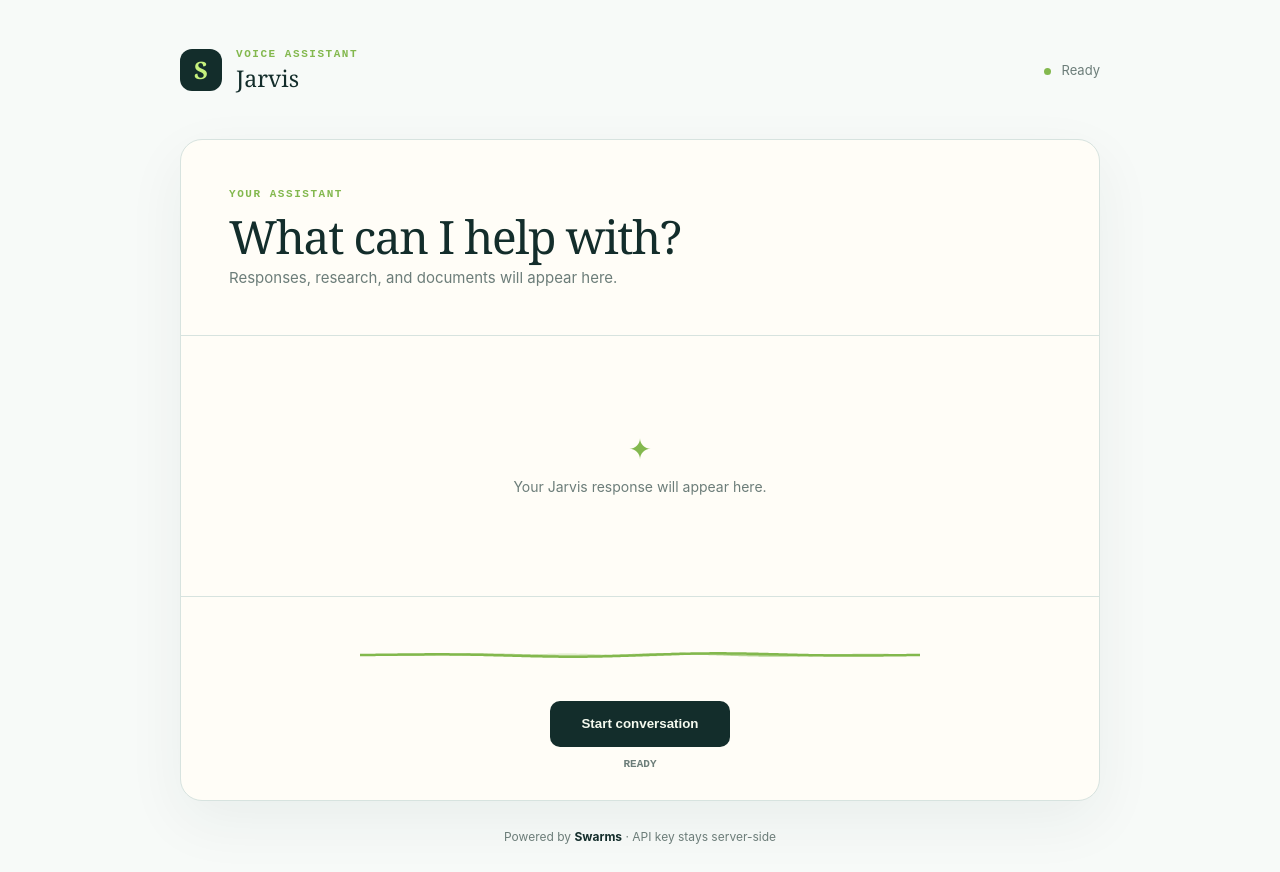
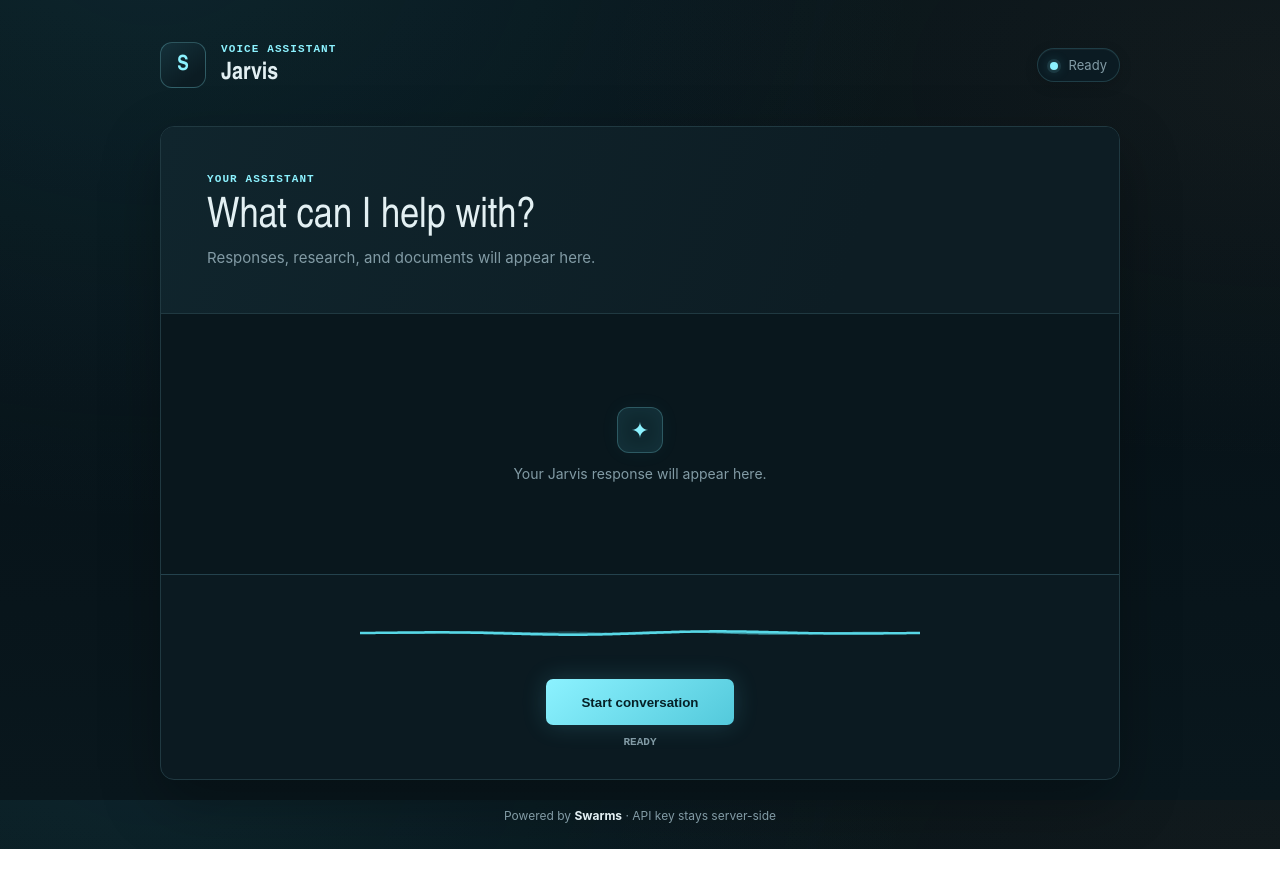
Before and after one commit to HuedCode88/Shark-Byte-2026, a React (Vite) app in the folder Jarvis/: page / in a window 1280 px wide. After the commit the page ends 849 px from the top, so only its background shows below. Built offline with nearby package versions, Linux system fonts and the light colour scheme.

Commit message:
UI update merged with biggest logic

```diff
--- a/Jarvis/src/App.css
+++ b/Jarvis/src/App.css
@@ -1,25 +1,37 @@
 :root {
-  --ink: #132d2b;
-  --muted: #6c7d79;
-  --line: #d7e3df;
-  --paper: #f7faf8;
-  --cream: #fffdf7;
-  --mint: #c6f17d;
-  --dark-mint: #83b84e;
+  --ink: #e3f0f3;
+  --ink-soft: #a8c0c8;
+  --muted: #829ba5;
+  --line: #24424d;
+  --paper: #071319;
+  --cream: #0c1d25;
+  --surface-soft: #102731;
+  --mint: #8cf2ff;
+  --dark-mint: #54c9db;
+  --coral: #ffc36b;
+  --coral-soft: #302719;
+  --shadow-card: 0 26px 78px rgba(0, 0, 0, .34), 0 0 0 1px rgba(74, 190, 207, .035);
 }
 
 * { box-sizing: border-box; }
 
+::selection { background: #245c68; color: #f3fcff; }
+
 body {
-  background: var(--paper);
+  min-width: 320px;
+  background:
+    radial-gradient(ellipse at 12% -8%, rgba(43, 130, 145, .14), transparent 48%),
+    radial-gradient(ellipse at 100% 10%, rgba(183, 120, 63, .055), transparent 38%),
+    linear-gradient(180deg, #08151b 0%, var(--paper) 52%, #09171d 100%);
+  background-attachment: fixed;
   color: var(--ink);
 }
 
 .app-shell {
-  width: min(100% - 40px, 920px);
+  width: min(100% - 40px, 960px);
   min-height: 100svh;
   margin: 0 auto;
-  padding: 48px 0 28px;
+  padding: 42px 0 26px;
   display: flex;
   flex-direction: column;
 }
@@ -27,90 +39,102 @@ body {
 .app-header {
   display: flex;
   align-items: center;
-  gap: 14px;
-  margin-bottom: 48px;
+  gap: 15px;
+  margin-bottom: 38px;
 }
 
 .brand-mark {
-  width: 42px;
-  height: 42px;
+  width: 46px;
+  height: 46px;
   display: grid;
   place-items: center;
+  border: 1px solid rgba(140, 242, 255, .26);
   border-radius: 12px;
-  background: var(--ink);
+  background: linear-gradient(145deg, #14313a, #0b1c23 75%);
   color: var(--mint);
-  font: 700 24px/1 Georgia, serif;
+  font: 600 21px/1 Bahnschrift, 'DIN Alternate', 'Arial Narrow', sans-serif;
 }
 
 .eyebrow {
   margin: 0;
-  color: var(--dark-mint);
+  color: var(--mint);
   font: 700 11px/1.2 ui-monospace, monospace;
-  letter-spacing: .14em;
+  letter-spacing: .1em;
 }
 
 h1, h2 { color: var(--ink); }
-h1 { margin: 5px 0 0; font: 500 23px/1.1 Georgia, serif; }
-h2 { margin: 10px 0 8px; font: 500 clamp(30px, 5vw, 46px)/1.05 Georgia, serif; letter-spacing: -.03em; }
+h1 { margin: 5px 0 0; font: 600 24px/1.1 Bahnschrift, 'DIN Alternate', 'Arial Narrow', sans-serif; }
+h2 { margin: 10px 0 8px; font: 500 42px/1.05 Bahnschrift, 'DIN Alternate', 'Arial Narrow', sans-serif; }
 
 .status {
   margin-left: auto;
   color: var(--muted);
   font-size: 13px;
+  padding: 8px 12px;
+  border: 1px solid rgba(111, 199, 211, .2);
+  border-radius: 999px;
+  background: rgba(12, 29, 37, .82);
+  box-shadow: inset 0 1px 0 rgba(255, 255, 255, .035), 0 4px 14px rgba(0, 0, 0, .14);
 }
 
 .status span {
   display: inline-block;
-  width: 7px;
-  height: 7px;
+  width: 8px;
+  height: 8px;
   margin-right: 7px;
   border-radius: 50%;
-  background: var(--dark-mint);
+  background: var(--mint);
+  box-shadow: 0 0 0 3px rgba(140, 242, 255, .1), 0 0 12px rgba(84, 201, 219, .38);
 }
+
+.status.active span { background: var(--coral); box-shadow: 0 0 0 3px rgba(255, 195, 107, .12), 0 0 12px rgba(255, 195, 107, .35); }
 
 .chat-card {
   overflow: hidden;
-  border: 1px solid var(--line);
-  border-radius: 22px;
-  background: var(--cream);
-  box-shadow: 0 20px 60px rgba(19, 45, 43, .06);
+  border: 1px solid #203941;
+  border-radius: 14px;
+  background: #0b1a21;
+  box-shadow: 0 22px 60px rgba(0, 0, 0, .28);
 }
 
-.chat-intro { padding: clamp(26px, 5vw, 48px); border-bottom: 1px solid var(--line); }
+.chat-intro { padding: clamp(26px, 5vw, 46px); border-bottom: 1px solid #203941; background: linear-gradient(110deg, #10252d, #0d1d24 72%); }
 .chat-intro > p:last-child { max-width: 470px; margin: 0; color: var(--muted); font-size: 15px; }
 
 .messages {
   min-height: 260px;
   max-height: 480px;
   overflow-y: auto;
-  padding: 28px clamp(20px, 5vw, 48px);
+  padding: 30px clamp(20px, 5vw, 48px);
+  background: rgba(3, 12, 16, .18);
+  scrollbar-color: #345b65 transparent;
+  scrollbar-width: thin;
 }
 
 .empty-state { min-height: 200px; display: grid; place-content: center; justify-items: center; gap: 12px; color: var(--muted); font-size: 14px; }
 .empty-state p { margin: 0; }
-.empty-icon { color: var(--dark-mint); font-size: 28px; }
-.message-row { max-width: 78%; margin-bottom: 22px; }
+.empty-icon { display: grid; width: 46px; height: 46px; place-items: center; border: 1px solid rgba(140, 242, 255, .24); border-radius: 12px; background: rgba(29, 72, 81, .38); color: var(--mint); font-size: 22px; box-shadow: inset 0 0 18px rgba(84, 201, 219, .07), 0 0 20px rgba(84, 201, 219, .05); }
+.message-row { max-width: 78%; margin-bottom: 24px; animation: message-in .24s ease-out both; }
 .message-row.user { margin-left: auto; text-align: right; }
 .message-row.research-message { max-width: 100%; }
-.message-label { display: block; margin-bottom: 5px; color: var(--dark-mint); font: 700 11px/1.2 ui-monospace, monospace; text-transform: uppercase; letter-spacing: .1em; }
-.message-row p { margin: 0; padding: 13px 16px; border-radius: 14px; background: #edf3ee; text-align: left; font-size: 15px; white-space: pre-wrap; }
-.message-row.user p { background: var(--ink); color: #f5faef; }
+.message-label { display: block; margin: 0 0 7px 2px; color: var(--mint); font: 700 10px/1.2 ui-monospace, monospace; text-transform: uppercase; letter-spacing: .11em; }
+.message-row p { margin: 0; padding: 14px 17px; border: 1px solid #233b43; border-radius: 10px 10px 10px 3px; background: #102129; text-align: left; font-size: 15px; line-height: 1.6; white-space: pre-wrap; color: var(--ink); }
+.message-row.user p { border-color: #31555d; border-radius: 10px 10px 3px 10px; background: #17323b; color: #e8f4f6; }
 .assistant-content { overflow-x: auto; }
-.code-panel { display: flex; min-width: 0; flex-direction: column; margin: 12px 0 0; overflow: hidden; border: 1px solid #263d3a; border-radius: 8px; background: #132d2b; }
+.code-panel { display: flex; min-width: 0; flex-direction: column; margin: 12px 0 0; overflow: hidden; border: 1px solid #29525c; border-radius: 8px; background: #08191f; box-shadow: 0 8px 18px rgba(0, 0, 0, .22); }
 .code-panel:first-child { margin-top: 0; }
-.code-toolbar { display: flex; align-items: center; justify-content: space-between; padding: 7px 10px; color: #b7cf9f; font: 11px/1 ui-monospace, SFMono-Regular, Consolas, monospace; text-transform: uppercase; }
-.copy-button { min-height: 0; padding: 5px 9px; border: 1px solid #55705e; border-radius: 5px; background: transparent; color: #e8f4dc; font: inherit; cursor: pointer; }
-.copy-button:hover:not(:disabled) { background: #244a46; }
-.code-block { max-width: 100%; margin: 0; padding: 14px; overflow: auto; color: #e8f4dc; font: 13px/1.55 ui-monospace, SFMono-Regular, Consolas, monospace; white-space: pre; tab-size: 4; }
+.code-toolbar { display: flex; align-items: center; justify-content: space-between; padding: 7px 10px; color: var(--mint); font: 11px/1 ui-monospace, SFMono-Regular, Consolas, monospace; text-transform: uppercase; }
+.copy-button { min-height: 0; padding: 5px 9px; border: 1px solid #34606a; border-radius: 5px; background: transparent; color: #d7eff2; font: inherit; cursor: pointer; }
+.copy-button:hover:not(:disabled) { background: #173943; }
+.code-block { max-width: 100%; margin: 0; padding: 14px; overflow: auto; color: #d7eff2; font: 13px/1.55 ui-monospace, SFMono-Regular, Consolas, monospace; white-space: pre; tab-size: 4; }
 .code-block code { font: inherit; }
-.research-report { padding: 18px; border: 1px solid var(--line); border-radius: 14px; background: #edf3ee; text-align: left; }
-.news-report { max-width: 100%; padding: 22px; border: 1px solid var(--line); border-radius: 16px; background: #edf3ee; text-align: left; }
+.research-report { padding: 18px; border: 1px solid var(--line); border-radius: 12px; background: var(--surface-soft); text-align: left; }
+.news-report { max-width: 100%; padding: 22px; border: 1px solid var(--line); border-radius: 12px; background: var(--surface-soft); text-align: left; }
 .news-briefing { color: var(--ink); font-size: 15px; line-height: 1.65; }
 .news-briefing ol { display: grid; gap: 12px; margin: 0; padding-left: 24px; }
 .news-briefing li { padding-left: 5px; }
 .news-briefing p { margin: 0; padding: 0; background: transparent; white-space: pre-wrap; }
 .news-sources { display: grid; gap: 10px; margin-top: 20px; }
-.job-search-results { padding: 18px; border: 1px solid var(--line); border-radius: 14px; background: #edf3ee; text-align: left; }
+.job-search-results { padding: 18px; border: 1px solid var(--line); border-radius: 12px; background: var(--surface-soft); text-align: left; }
 .job-search-header { margin-bottom: 14px; }
 .job-search-header h3 { margin: 5px 0 0; color: var(--ink); font: 500 21px/1.25 Georgia, serif; }
 .job-search-header > p { margin: 7px 0 0; color: var(--muted); font-size: 12px; overflow-wrap: anywhere; }
@@ -124,81 +148,91 @@ h2 { margin: 10px 0 8px; font: 500 clamp(30px, 5vw, 46px)/1.05 Georgia, serif; l
 .job-empty-state, .job-searched-at { margin: 12px 0 0; color: var(--muted); font-size: 12px; line-height: 1.5; }
 .job-searched-at { font-size: 11px; }
 .research-header { margin-bottom: 14px; }
-.research-label { color: var(--dark-mint); font: 700 10px/1.2 ui-monospace, monospace; letter-spacing: .1em; }
+.research-label { color: var(--coral); font: 700 10px/1.2 ui-monospace, monospace; letter-spacing: .1em; }
 .research-header h3 { margin: 5px 0 0; color: var(--ink); font: 500 22px/1.2 Georgia, serif; }
 .research-summary { margin: 0 0 16px !important; padding: 0 !important; background: transparent !important; white-space: pre-wrap; }
 .research-section { margin-top: 18px; }
 .research-section h4 { margin: 0 0 9px; color: var(--ink); font-size: 14px; }
 .research-section > ul, .research-source ul, .research-queries ul { margin: 8px 0 0; padding-left: 20px; color: var(--ink); font-size: 13px; line-height: 1.5; }
 .research-sources { display: grid; gap: 10px; }
-.research-source { padding: 14px; border: 1px solid var(--line); border-radius: 10px; background: var(--cream); }
+.research-source { padding: 14px; border: 1px solid var(--line); border-radius: 8px; background: var(--cream); transition: border-color .18s ease, box-shadow .18s ease; }
+.research-source:hover { border-color: #3d707b; box-shadow: 0 5px 18px rgba(0, 0, 0, .2), 0 0 0 1px rgba(84, 201, 219, .06); }
 .research-source h5 { margin: 0; font-size: 14px; line-height: 1.4; }
 .research-source h5 a { color: var(--ink); text-decoration-color: var(--dark-mint); text-underline-offset: 3px; }
-.research-source h5 a:hover { color: #426d38; }
+.research-source h5 a:hover { color: var(--dark-mint); }
 .research-source .source-date, .research-source .credibility-note { margin: 6px 0 0; padding: 0; background: transparent; color: var(--muted); font-size: 12px; white-space: normal; }
 .research-source blockquote { margin: 10px 0 0; padding-left: 12px; border-left: 2px solid var(--dark-mint); color: var(--muted); font-size: 13px; line-height: 1.5; }
 .research-queries { margin-top: 16px; color: var(--muted); font-size: 12px; }
 .research-queries summary { cursor: pointer; font-weight: 700; }
 .research-document-button { min-height: 40px; margin-top: 16px; padding: 0 14px; }
-.document-card { margin-top: 12px; padding: 16px; border: 1px solid var(--line); border-radius: 14px; background: #fff; text-align: left; }
-.spreadsheet-card { margin-top: 12px; padding: 16px; border: 1px solid var(--line); border-radius: 14px; background: #fff; text-align: left; }
-.calendar-card { margin-top: 12px; padding: 16px; border: 1px solid var(--line); border-radius: 14px; background: #fff; text-align: left; }
+.document-card { margin-top: 12px; padding: 16px; border: 1px solid var(--line); border-radius: 12px; background: var(--cream); text-align: left; }
+.spreadsheet-card { margin-top: 12px; padding: 16px; border: 1px solid var(--line); border-radius: 12px; background: var(--cream); text-align: left; }
+.calendar-card { margin-top: 12px; padding: 16px; border: 1px solid var(--line); border-radius: 12px; background: var(--cream); text-align: left; }
 .calendar-events { display: grid; gap: 10px; }
-.calendar-event { display: grid; grid-template-columns: 58px 1fr; gap: 14px; padding: 12px; border: 1px solid var(--line); border-radius: 9px; background: var(--cream); }
-.calendar-date-block { display: grid; align-content: center; justify-items: center; min-height: 58px; border-radius: 8px; background: var(--ink); color: var(--mint); }
+.calendar-event { display: grid; grid-template-columns: 58px 1fr; gap: 14px; padding: 12px; border: 1px solid var(--line); border-radius: 8px; background: #102731; }
+.calendar-date-block { display: grid; align-content: center; justify-items: center; min-height: 58px; border-radius: 7px; background: #08191f; color: var(--mint); box-shadow: inset 0 0 0 1px rgba(84, 201, 219, .22), 0 0 15px rgba(84, 201, 219, .08); }
 .calendar-date-block span { font: 700 10px/1 ui-monospace, monospace; letter-spacing: .12em; }
 .calendar-date-block strong { font: 500 28px/.95 Georgia, serif; }
 .calendar-event-content { min-width: 0; }
-.calendar-weekday { margin: 0 !important; color: var(--dark-mint) !important; font: 700 10px/1.2 ui-monospace, monospace !important; letter-spacing: .1em; text-transform: uppercase; }
+.calendar-weekday { margin: 0 !important; color: var(--mint) !important; font: 700 10px/1.2 ui-monospace, monospace !important; letter-spacing: .1em; text-transform: uppercase; }
 .calendar-event h4 { margin: 5px 0 0; color: var(--ink); font-size: 15px; }
 .calendar-event p { margin: 5px 0 0; color: var(--muted); font-size: 12px; line-height: 1.5; }
 .calendar-event-time { font-weight: 700; }
 .calendar-event-details { color: var(--ink) !important; }
 .calendar-empty { margin: 0; color: var(--muted); font-size: 13px; }
 .spreadsheet-card.pending { color: var(--muted); font-size: 13px; }
-.spreadsheet-error { color: #a53d42; font-size: 13px; }
-.spreadsheet-preview { display: block; width: 100%; height: 360px; border: 1px solid var(--line); border-radius: 8px; background: white; }
-.spreadsheet-warning { margin: 10px 0 0 !important; padding: 10px !important; border-radius: 8px; background: #fff3bd !important; color: #5b4a12; font-size: 12px !important; }
+.spreadsheet-error { color: #a9443b; font-size: 13px; }
+.spreadsheet-preview { display: block; width: 100%; height: 360px; border: 1px solid var(--line); border-radius: 8px; background: #f7faf8; }
+.spreadsheet-warning { margin: 10px 0 0 !important; padding: 10px !important; border: 1px solid rgba(255, 195, 107, .3); border-radius: 7px; background: rgba(65, 48, 25, .48) !important; color: #ffd99f; font-size: 12px !important; }
 .document-card.pending { color: var(--muted); font-size: 13px; }
-.document-error { color: #a53d42; font-size: 13px; }
+.document-error { color: #a9443b; font-size: 13px; }
 .document-header { display: flex; align-items: flex-start; justify-content: space-between; gap: 12px; margin-bottom: 12px; }
 .document-label { color: var(--dark-mint); font: 700 10px/1.2 ui-monospace, monospace; letter-spacing: .1em; }
 .document-header h3 { margin: 5px 0 0; color: var(--ink); font: 500 20px/1.15 Georgia, serif; }
 .document-status { color: var(--muted); font-size: 12px; }
-.document-preview { display: block; width: 100%; height: 280px; border: 1px solid var(--line); border-radius: 8px; background: white; }
+.document-preview { display: block; width: 100%; height: 280px; border: 1px solid var(--line); border-radius: 8px; background: #f7faf8; }
 .document-actions { display: flex; flex-wrap: wrap; gap: 8px; margin-top: 12px; }
-.download-button { padding: 9px 11px; border: 1px solid var(--line); border-radius: 8px; color: var(--ink); background: var(--paper); font-size: 12px; font-weight: 700; text-decoration: none; }
-.download-button:hover { border-color: var(--dark-mint); background: #f0f8e5; }
-.download-button.primary { border-color: var(--ink); background: var(--ink); color: white; }
-.download-button.primary:hover { background: #244a46; }
+.download-button { padding: 9px 11px; border: 1px solid var(--line); border-radius: 7px; color: var(--ink); background: var(--paper); font-size: 12px; font-weight: 700; text-decoration: none; transition: border-color .18s ease, background .18s ease, transform .18s ease; }
+.download-button:hover { border-color: var(--mint); background: #15343d; transform: translateY(-1px); }
+.download-button.primary { border-color: var(--mint); background: var(--mint); color: #072027; }
+.download-button.primary:hover { border-color: #c4f8ff; background: #c4f8ff; }
 .loading span { animation: blink 1s infinite; }
 .loading span:nth-child(2) { animation-delay: .2s; }
 .loading span:nth-child(3) { animation-delay: .4s; }
 @keyframes blink { 0%, 60%, 100% { opacity: .2; } 30% { opacity: 1; } }
 
-.error-message { margin: 0 48px 18px; color: #a53d42; font-size: 13px; }
+.error-message { margin: 0 48px 18px; padding: 10px 12px; border: 1px solid rgba(255, 142, 128, .28); border-radius: 7px; background: rgba(78, 35, 38, .48); color: #ffb1a6; font-size: 13px; }
 .voice-console { padding: 12px clamp(20px, 5vw, 48px) 28px; border-top: 1px solid var(--line); text-align: center; }
 .speech-wave { display: grid; min-height: 92px; place-items: center; }
 .speech-wave canvas { display: block; max-width: 100%; height: auto; }
 .voice-actions { display: flex; flex-wrap: wrap; align-items: center; justify-content: center; gap: 10px; }
 .voice-actions button { min-height: 46px; }
-.mic-button { min-width: 180px; background: var(--ink); color: #f5faef; }
-.mic-button:hover:not(:disabled) { background: #244a46; }
-.mic-button.listening { background: var(--mint); color: var(--ink); }
-.stop-speaking-button { border: 1px solid var(--line); background: transparent; color: var(--ink); }
-.stop-speaking-button:hover:not(:disabled) { background: #edf3ee; }
+.mic-button { min-width: 188px; background: linear-gradient(140deg, #8cf2ff, #53c9db); color: #062027; box-shadow: 0 0 24px rgba(84, 201, 219, .2); }
+.mic-button:hover:not(:disabled) { background: #b3f7ff; transform: translateY(-1px); box-shadow: 0 0 30px rgba(84, 201, 219, .3); }
+.mic-button.listening { background: var(--coral); color: #24190c; box-shadow: 0 0 22px rgba(255, 195, 107, .2); }
+.mic-button.listening:hover:not(:disabled) { background: #ffd18a; }
+.stop-speaking-button { border: 1px solid var(--line); background: #10242c; color: var(--ink); }
+.stop-speaking-button:hover:not(:disabled) { border-color: rgba(255, 195, 107, .55); background: rgba(65, 48, 25, .48); color: #ffd99f; }
 .voice-status { margin: 10px 0 0; color: var(--muted); font: 700 11px/1.4 ui-monospace, monospace; text-transform: uppercase; }
 .transcript-note { max-width: 620px; margin: 8px auto 0; color: var(--muted); font-size: 13px; line-height: 1.5; overflow-wrap: anywhere; }
-button { padding: 0 20px; border: 0; border-radius: 10px; background: var(--mint); color: var(--ink); font-weight: 700; cursor: pointer; }
-button:hover:not(:disabled) { background: #b7e96b; }
-button:disabled { cursor: not-allowed; opacity: .55; }
+button { padding: 0 20px; border: 0; border-radius: 7px; background: var(--mint); color: #072027; font-weight: 700; cursor: pointer; transition: background .18s ease, border-color .18s ease, color .18s ease, transform .18s ease, box-shadow .18s ease; }
+button:hover:not(:disabled) { background: #b3f7ff; }
+button:focus-visible, a:focus-visible, summary:focus-visible { outline: 2px solid var(--coral); outline-offset: 3px; }
+button:disabled { cursor: not-allowed; opacity: .58; }
 button span { margin-left: 9px; font-size: 18px; }
 footer { margin-top: auto; padding-top: 28px; color: var(--muted); text-align: center; font-size: 12px; }
 footer strong { color: var(--ink); }
 
+@keyframes message-in { from { opacity: 0; transform: translateY(5px); } to { opacity: 1; transform: translateY(0); } }
+
+@media (prefers-reduced-motion: reduce) {
+  *, *::before, *::after { scroll-behavior: auto !important; animation-duration: .01ms !important; animation-iteration-count: 1 !important; transition-duration: .01ms !important; }
+}
+
 @media (max-width: 560px) {
   .app-shell { width: min(100% - 24px, 920px); padding-top: 24px; }
   .app-header { margin-bottom: 28px; }
+  h2 { font-size: 32px; }
   .status { display: none; }
   .message-row { max-width: 92%; }
   .message-row.research-message { max-width: 100%; }
--- a/Jarvis/src/App.jsx
+++ b/Jarvis/src/App.jsx
@@ -773,6 +773,7 @@ export default function App() {
                 : message.research
                 ? (
                   <>
+                    {!message.spreadsheet && (
                       <ResearchReport
                         dossier={message.research}
                         jobId={message.jobId}
@@ -781,6 +782,7 @@ export default function App() {
                         onCreateDocument={createDocumentFromResearch}
                         onCreateSpreadsheet={createSpreadsheetFromResearch}
                       />
+                    )}
                     {message.document && <DocumentAttachment document={message.document} />}
                     {message.spreadsheet && <SpreadsheetAttachment spreadsheet={message.spreadsheet} />}
                   </>
@@ -818,7 +820,7 @@ export default function App() {
               levelRef={levelRef}
               width={560}
               height={92}
-              color="#83b84e"
+              color="#58d8e6"
             />
           </div>
           <div className="voice-actions">
--- a/Jarvis/src/main.jsx
+++ b/Jarvis/src/main.jsx
@@ -2,10 +2,10 @@ import { StrictMode } from 'react'
 import { createRoot } from 'react-dom/client'
 import './index.css'
 import App from './App.jsx'
-import TextTester from './TextTester.jsx'
 
-createRoot(document.getElementById('root')).render(
-  <StrictMode>
-    {window.location.pathname === '/text-tester' ? <TextTester /> : <App />}
-  </StrictMode>,
-)
+const root = createRoot(document.getElementById('root'))
+const page = window.location.pathname === '/text-tester'
+  ? import('./TextTester.jsx').then(({ default: TextTester }) => <TextTester />)
+  : Promise.resolve(<App />)
+
+page.then((content) => root.render(<StrictMode>{content}</StrictMode>))
```
Lines whose indentation alone changed are shown as unchanged.
